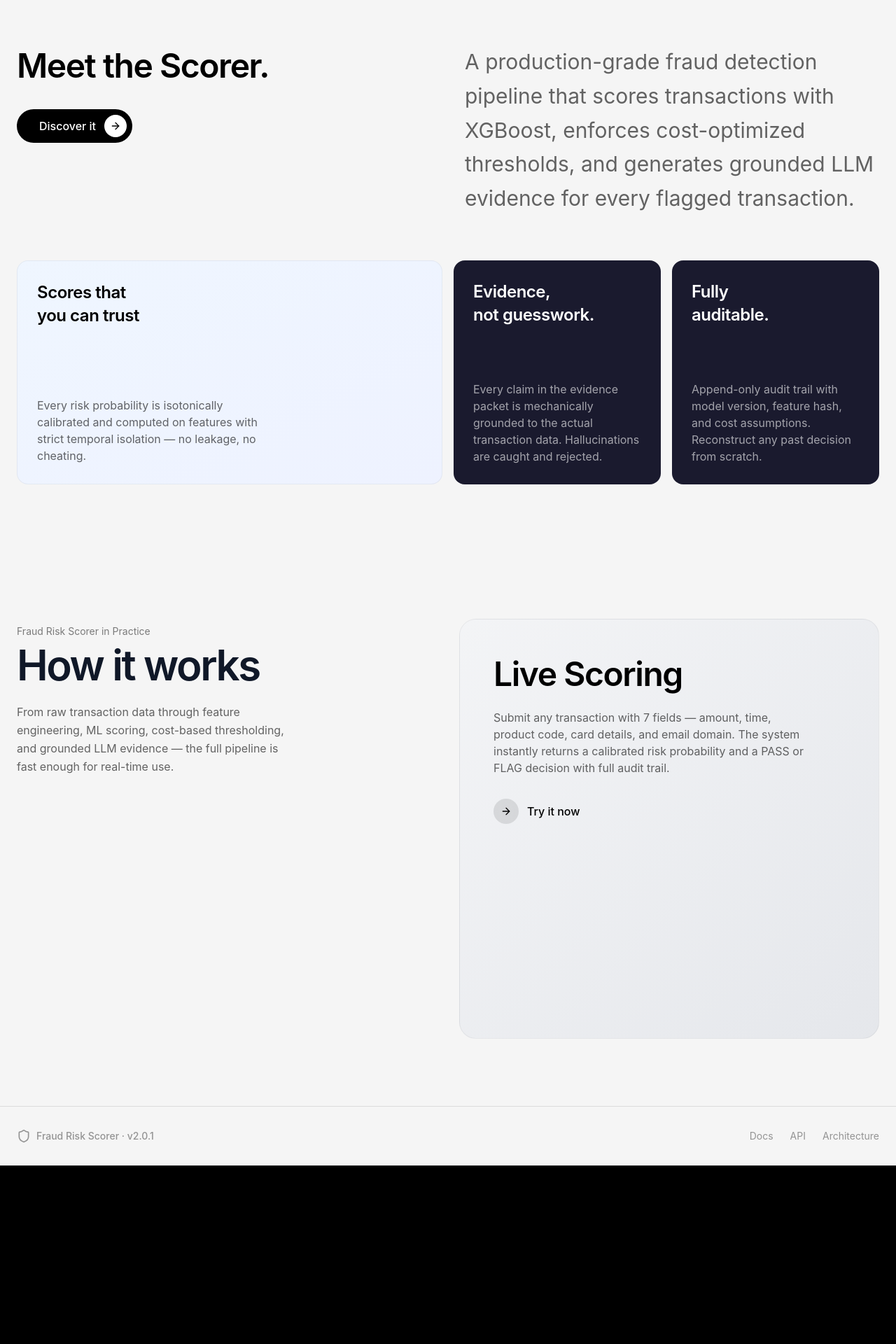
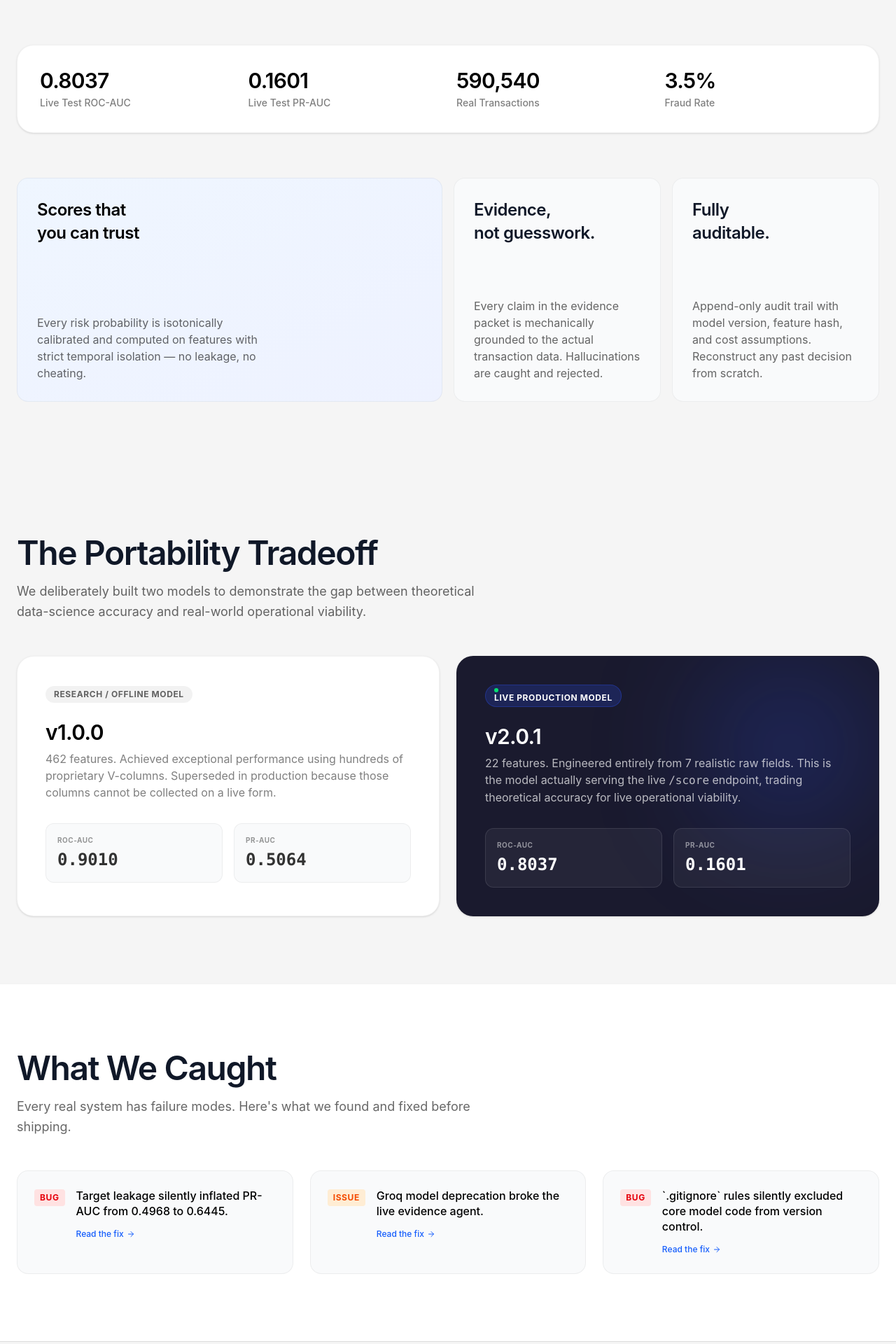
Before and after one commit to loomking/fraud-risk-scorer, a React (Vite) app in the folder frontend/: page / in a window 1280 px wide. Shown: the part 840-2760 px from the top of the page at 70% size. Before the commit the page ends 2505 px from the top, so only its background shows below. Built offline with nearby package versions, Linux system fonts and the light colour scheme.

Commit message:
refactor: restructure content scopes across pages

```diff
--- a/frontend/src/components/HeroLandingPage.tsx
+++ b/frontend/src/components/HeroLandingPage.tsx
@@ -1,5 +1,5 @@
 import { useState } from 'react';
-import { Menu, X, ArrowRight, Shield, LayoutDashboard } from 'lucide-react';
+import { Menu, X, ArrowRight, Shield, LayoutDashboard, Github, ArrowDown, Activity } from 'lucide-react';
 import { motion } from 'motion/react';
 
 export default function HeroLandingPage() {
@@ -27,7 +27,10 @@ export default function HeroLandingPage() {
           </div>
 
           {/* Right */}
-          <div className="flex items-center gap-3">
+          <div className="flex items-center gap-4">
+            <a href="https://github.com/loomking/fraud-risk-scorer" target="_blank" rel="noopener noreferrer" className="text-black/50 hover:text-black transition-colors hidden md:block">
+              <Github className="w-5 h-5" />
+            </a>
             <button
               onClick={() => window.location.hash = '#dashboard'}
               className="hidden md:inline-flex items-center gap-2 bg-black text-white text-base font-medium px-7 py-2.5 rounded-full hover:bg-gray-800 transition-colors duration-200"
@@ -137,25 +140,24 @@ export default function HeroLandingPage() {
       {/* ─── Info Section ─── */}
       <section className="bg-[#F5F5F5] px-6 py-24">
         <div className="max-w-[88rem] mx-auto">
-          {/* Row 1 */}
-          <div className="grid grid-cols-1 md:grid-cols-2 gap-12 mb-16 items-start">
-            <div>
-              <h2 className="text-black text-4xl md:text-5xl font-semibold leading-tight mb-8" style={{ letterSpacing: '-0.03em' }}>
-                Meet the Scorer.
-              </h2>
-              <button
-                onClick={() => window.location.hash = '#docs'}
-                className="inline-flex items-center gap-3 bg-black text-white text-base font-medium pl-8 pr-2 py-2 rounded-full hover:bg-gray-800 transition-colors duration-200"
-              >
-                Discover it
-                <span className="bg-white rounded-full p-2 flex items-center justify-center">
-                  <ArrowRight className="w-4 h-4 text-black" />
-                </span>
-              </button>
+          {/* Row 1 — Real Numbers Strip */}
+          <div className="grid grid-cols-2 md:grid-cols-4 gap-6 mb-16 items-center bg-white rounded-3xl p-8 border border-black/5 shadow-sm">
+            <div className="flex flex-col">
+              <span className="text-black text-3xl font-semibold tracking-tight">0.8037</span>
+              <span className="text-black/50 text-sm font-medium mt-1">Live Test ROC-AUC</span>
             </div>
-            <p className="text-black/60 text-2xl md:text-3xl leading-relaxed">
-              A production-grade fraud detection pipeline that scores transactions with XGBoost, enforces cost-optimized thresholds, and generates grounded LLM evidence for every flagged transaction.
-            </p>
+            <div className="flex flex-col">
+              <span className="text-black text-3xl font-semibold tracking-tight">0.1601</span>
+              <span className="text-black/50 text-sm font-medium mt-1">Live Test PR-AUC</span>
+            </div>
+            <div className="flex flex-col">
+              <span className="text-black text-3xl font-semibold tracking-tight">590,540</span>
+              <span className="text-black/50 text-sm font-medium mt-1">Real Transactions</span>
+            </div>
+            <div className="flex flex-col">
+              <span className="text-black text-3xl font-semibold tracking-tight">3.5%</span>
+              <span className="text-black/50 text-sm font-medium mt-1">Fraud Rate</span>
+            </div>
           </div>
 
           {/* Row 2 — Feature cards */}
@@ -170,20 +172,20 @@ export default function HeroLandingPage() {
               </p>
             </div>
             {/* Card 2 */}
-            <div className="rounded-2xl p-7 min-h-80 flex flex-col justify-between bg-[#1A1A2E] text-white">
+            <div className="rounded-2xl p-7 min-h-80 flex flex-col justify-between bg-gray-50 border border-black/5 text-gray-900">
               <h3 className="text-2xl font-semibold leading-snug" style={{ letterSpacing: '-0.02em' }}>
                 Evidence,<br/>not guesswork.
               </h3>
-              <p className="text-white/60 text-base">
+              <p className="text-black/60 text-base">
                 Every claim in the evidence packet is mechanically grounded to the actual transaction data. Hallucinations are caught and rejected.
               </p>
             </div>
             {/* Card 3 */}
-            <div className="rounded-2xl p-7 min-h-80 flex flex-col justify-between bg-[#1A1A2E] text-white">
+            <div className="rounded-2xl p-7 min-h-80 flex flex-col justify-between bg-gray-50 border border-black/5 text-gray-900">
               <h3 className="text-2xl font-semibold leading-snug" style={{ letterSpacing: '-0.02em' }}>
                 Fully<br/>auditable.
               </h3>
-              <p className="text-white/60 text-base">
+              <p className="text-black/60 text-base">
                 Append-only audit trail with model version, feature hash, and cost assumptions. Reconstruct any past decision from scratch.
               </p>
             </div>
@@ -191,37 +193,102 @@ export default function HeroLandingPage() {
         </div>
       </section>
 
-      {/* ─── Use Cases Section ─── */}
+
+
+      {/* ─── Model Comparison Section ─── */}
       <section className="bg-[#F5F5F5] px-6 py-24">
-        <div className="max-w-[88rem] mx-auto grid grid-cols-1 md:grid-cols-2 gap-8 items-start">
-          <div className="md:pr-12 md:pt-2">
-            <p className="text-black/50 text-sm mb-2">Fraud Risk Scorer in Practice</p>
-            <h2 className="text-5xl md:text-6xl font-semibold leading-none mb-6" style={{ letterSpacing: '-0.04em' }}>
-              How it works
+        <div className="max-w-[88rem] mx-auto">
+          <div className="mb-12">
+            <h2 className="text-4xl md:text-5xl font-semibold leading-none mb-4" style={{ letterSpacing: '-0.03em' }}>
+              The Portability Tradeoff
             </h2>
-            <p className="text-black/60 text-base leading-relaxed max-w-sm">
-              From raw transaction data through feature engineering, ML scoring, cost-based thresholding, and grounded LLM evidence — the full pipeline is fast enough for real-time use.
+            <p className="text-black/60 text-lg leading-relaxed max-w-2xl">
+              We deliberately built two models to demonstrate the gap between theoretical data-science accuracy and real-world operational viability.
             </p>
           </div>
-          <div className="relative rounded-3xl overflow-hidden min-h-[480px] md:min-h-[600px] bg-gradient-to-br from-gray-100 to-gray-200 border border-black/5">
-            <div className="relative z-10 p-10 md:p-12 flex flex-col justify-between h-full">
-              <div>
-                <h3 className="text-4xl md:text-5xl font-semibold leading-tight mb-5 text-black" style={{ letterSpacing: '-0.03em' }}>
-                  Live Scoring
-                </h3>
-                <p className="text-black/60 text-base max-w-md mb-8">
-                  Submit any transaction with 7 fields — amount, time, product code, card details, and email domain. The system instantly returns a calibrated risk probability and a PASS or FLAG decision with full audit trail.
-                </p>
+
+          <div className="grid grid-cols-1 md:grid-cols-2 gap-6">
+            <div className="bg-white rounded-3xl p-8 md:p-10 border border-black/5 shadow-sm">
+              <div className="inline-block bg-black/5 text-black/60 text-xs font-bold uppercase tracking-wider px-3 py-1 rounded-full mb-6">Research / Offline Model</div>
+              <h3 className="text-3xl font-semibold text-black mb-2" style={{ letterSpacing: '-0.02em' }}>v1.0.0</h3>
+              <p className="text-black/50 text-base mb-8">462 features. Achieved exceptional performance using hundreds of proprietary V-columns. Superseded in production because those columns cannot be collected on a live form.</p>
+
+              <div className="grid grid-cols-2 gap-4">
+                <div className="bg-gray-50 border border-black/5 rounded-xl p-4">
+                  <div className="text-[10px] text-black/40 uppercase tracking-wider font-bold mb-1">ROC-AUC</div>
+                  <div className="text-2xl font-mono font-bold text-black/80">0.9010</div>
+                </div>
+                <div className="bg-gray-50 border border-black/5 rounded-xl p-4">
+                  <div className="text-[10px] text-black/40 uppercase tracking-wider font-bold mb-1">PR-AUC</div>
+                  <div className="text-2xl font-mono font-bold text-black/80">0.5064</div>
+                </div>
               </div>
-              <button
-                onClick={() => window.location.hash = '#dashboard'}
-                className="inline-flex items-center gap-3 w-fit group"
-              >
-                <span className="w-9 h-9 rounded-full bg-black/10 backdrop-blur flex items-center justify-center group-hover:bg-black/20 transition-colors">
-                  <ArrowRight className="w-4 h-4 text-black" />
-                </span>
-                <span className="text-black font-medium text-base">Try it now</span>
-              </button>
+            </div>
+
+            <div className="bg-[#1A1A2E] text-white rounded-3xl p-8 md:p-10 border border-black/5 shadow-sm relative overflow-hidden">
+              <div className="absolute top-0 right-0 w-64 h-64 bg-[#3054ff]/20 blur-[80px] rounded-full pointer-events-none" />
+              <div className="relative z-10">
+                <div className="inline-block bg-[#3054ff]/20 text-white font-bold text-xs uppercase tracking-wider px-3 py-1 rounded-full mb-6 border border-[#3054ff]/30 flex items-center gap-2 w-fit">
+                  <div className="w-1.5 h-1.5 bg-green-400 rounded-full animate-pulse" /> Live Production Model
+                </div>
+                <h3 className="text-3xl font-semibold mb-2" style={{ letterSpacing: '-0.02em' }}>v2.0.1</h3>
+                <p className="text-white/70 text-base mb-8">22 features. Engineered entirely from 7 realistic raw fields. This is the model actually serving the live <code>/score</code> endpoint, trading theoretical accuracy for live operational viability.</p>
+
+                <div className="grid grid-cols-2 gap-4">
+                  <div className="bg-white/5 border border-white/10 rounded-xl p-4">
+                    <div className="text-[10px] text-white/50 uppercase tracking-wider font-bold mb-1">ROC-AUC</div>
+                    <div className="text-2xl font-mono font-bold text-white">0.8037</div>
+                  </div>
+                  <div className="bg-white/5 border border-white/10 rounded-xl p-4">
+                    <div className="text-[10px] text-white/50 uppercase tracking-wider font-bold mb-1">PR-AUC</div>
+                    <div className="text-2xl font-mono font-bold text-white">0.1601</div>
+                  </div>
+                </div>
+              </div>
+            </div>
+          </div>
+        </div>
+      </section>
+
+      {/* ─── Failure Stories Section ─── */}
+      <section className="bg-white px-6 py-24 border-t border-black/5">
+        <div className="max-w-[88rem] mx-auto">
+          <div className="mb-12">
+            <h2 className="text-4xl md:text-5xl font-semibold leading-none mb-4" style={{ letterSpacing: '-0.03em' }}>
+              What We Caught
+            </h2>
+            <p className="text-black/60 text-lg leading-relaxed max-w-2xl">
+              Every real system has failure modes. Here's what we found and fixed before shipping.
+            </p>
+          </div>
+
+          <div className="grid grid-cols-1 md:grid-cols-3 gap-6">
+            <div className="bg-gray-50 border border-black/5 rounded-2xl p-6 group hover:bg-gray-100 transition-colors">
+              <div className="flex items-start gap-4">
+                <div className="bg-red-100 text-red-600 font-bold text-xs uppercase tracking-wider px-2 py-1 rounded mt-0.5">Bug</div>
+                <div>
+                  <h4 className="text-black font-medium leading-snug mb-2">Target leakage silently inflated PR-AUC from 0.4968 to 0.6445.</h4>
+                  <a href="https://github.com/loomking/fraud-risk-scorer/blob/master/what_broke.md" target="_blank" className="text-xs text-blue-600 font-medium hover:underline inline-flex items-center gap-1">Read the fix <ArrowRight className="w-3 h-3" /></a>
+                </div>
+              </div>
+            </div>
+            <div className="bg-gray-50 border border-black/5 rounded-2xl p-6 group hover:bg-gray-100 transition-colors">
+              <div className="flex items-start gap-4">
+                <div className="bg-orange-100 text-orange-600 font-bold text-xs uppercase tracking-wider px-2 py-1 rounded mt-0.5">Issue</div>
+                <div>
+                  <h4 className="text-black font-medium leading-snug mb-2">Groq model deprecation broke the live evidence agent.</h4>
+                  <a href="https://github.com/loomking/fraud-risk-scorer/blob/master/what_broke.md" target="_blank" className="text-xs text-blue-600 font-medium hover:underline inline-flex items-center gap-1">Read the fix <ArrowRight className="w-3 h-3" /></a>
+                </div>
+              </div>
+            </div>
+            <div className="bg-gray-50 border border-black/5 rounded-2xl p-6 group hover:bg-gray-100 transition-colors">
+              <div className="flex items-start gap-4">
+                <div className="bg-red-100 text-red-600 font-bold text-xs uppercase tracking-wider px-2 py-1 rounded mt-0.5">Bug</div>
+                <div>
+                  <h4 className="text-black font-medium leading-snug mb-2">`.gitignore` rules silently excluded core model code from version control.</h4>
+                  <a href="https://github.com/loomking/fraud-risk-scorer/blob/master/reports/what_broke.md" target="_blank" className="text-xs text-blue-600 font-medium hover:underline inline-flex items-center gap-1">Read the fix <ArrowRight className="w-3 h-3" /></a>
+                </div>
+              </div>
             </div>
           </div>
         </div>
@@ -235,6 +302,9 @@ export default function HeroLandingPage() {
             <span className="text-sm text-black/40 font-medium">Fraud Risk Scorer · v2.0.1</span>
           </div>
           <div className="flex items-center gap-6 text-sm text-black/40">
+            <a href="https://github.com/loomking/fraud-risk-scorer" target="_blank" rel="noopener noreferrer" className="hover:text-black transition-colors">
+              <Github className="w-4 h-4" />
+            </a>
             <a href="#docs" className="hover:text-black transition-colors">Docs</a>
             <a href="#api" className="hover:text-black transition-colors">API</a>
             <a href="#architecture" className="hover:text-black transition-colors">Architecture</a>
--- a/frontend/src/components/InfoPage.tsx
+++ b/frontend/src/components/InfoPage.tsx
@@ -1,5 +1,5 @@
 import React from 'react';
-import { ArrowLeft, ArrowRight, Shield, Activity, Database, Lock, Layers, Server, Brain, Eye } from 'lucide-react';
+import { ArrowLeft, ArrowRight, Shield, Activity, Database, Lock, Layers, Server, Brain, Eye, Github } from 'lucide-react';
 import { motion } from 'motion/react';
 
 interface Props {
@@ -162,11 +162,24 @@ function ArchitectureContent() {
           <Card>
             <Activity className="w-8 h-8 mb-6 text-black/40" />
             <h3 className="text-2xl font-semibold mb-6" style={{ letterSpacing: '-0.02em' }}>The Decision Chain</h3>
-            <div className="flex flex-wrap items-center gap-2 mb-6">
-              {['Raw Input', 'Feature Pipeline', 'XGBoost', 'Isotonic Calibration', 'Threshold', 'PASS/FLAG', 'Evidence Agent', 'Audit Log'].map((step, i) => (
+            <div className="flex flex-col md:flex-row flex-wrap items-center justify-center gap-3 md:gap-4 p-8 md:p-12 bg-[#F5F5F5] rounded-3xl border border-black/5 mb-6">
+              {['Raw Transaction', 'Input Validation', 'Feature Pipeline', 'XGBoost Model', 'Isotonic Calibration', 'Risk Probability', 'Cost-Based Threshold', 'PASS/FLAG'].map((step, i) => (
                 <React.Fragment key={step}>
-                  <span className="bg-white border border-black/10 text-black/80 text-[13px] font-medium px-4 py-2 rounded-xl shadow-sm whitespace-nowrap">{step}</span>
-                  {i < 7 && <ArrowRight className="w-4 h-4 text-black/30 shrink-0" />}
+                  <span className="bg-white border border-black/10 text-black/80 text-sm md:text-base font-medium px-5 py-3 rounded-xl shadow-sm whitespace-nowrap">{step}</span>
+                  {i < 7 && <ArrowRight className="hidden md:block w-5 h-5 text-black/30 shrink-0" />}
+                  {i < 7 && <ArrowDown className="md:hidden w-5 h-5 text-black/30 shrink-0 my-1" />}
+                </React.Fragment>
+              ))}
+
+              <div className="w-full h-px bg-black/10 my-4 md:my-6 relative">
+                <div className="absolute top-1/2 left-1/2 -translate-x-1/2 -translate-y-1/2 bg-[#F5F5F5] px-4 text-xs font-bold text-black/40 uppercase tracking-wider">If FLAG</div>
+              </div>
+
+              {['Evidence Agent', 'Audit Trail'].map((step, i) => (
+                <React.Fragment key={step}>
+                  <span className="bg-white border border-black/10 text-black/80 text-sm md:text-base font-medium px-5 py-3 rounded-xl shadow-sm whitespace-nowrap">{step}</span>
+                  {i < 1 && <ArrowRight className="hidden md:block w-5 h-5 text-black/30 shrink-0" />}
+                  {i < 1 && <ArrowDown className="md:hidden w-5 h-5 text-black/30 shrink-0 my-1" />}
                 </React.Fragment>
               ))}
             </div>
@@ -216,34 +229,9 @@ function ApiContent() {
   return (
     <div className="space-y-24">
 
-      {/* WHY */}
       <section>
         <SectionTitle
-          title="Why this design"
-          subtitle="APIs must be defensive. We decouple scoring from evidence generation to ensure latency-sensitive operations never wait for LLM inference."
-        />
-        <div className="grid grid-cols-1 md:grid-cols-2 gap-6">
-          <Card>
-            <Server className="w-8 h-8 mb-6 text-black/40" />
-            <h3 className="text-2xl font-semibold mb-4 leading-snug" style={{ letterSpacing: '-0.02em' }}>Synchronous Scoring</h3>
-            <p className="text-black/60 text-base leading-relaxed">
-              The <code>/score</code> endpoint only runs the deterministic XGBoost pipeline and database logging. It is designed to be fast enough for real-time use in the critical path of a payment checkout.
-            </p>
-          </Card>
-          <Card>
-            <Brain className="w-8 h-8 mb-6 text-black/40" />
-            <h3 className="text-2xl font-semibold mb-4 leading-snug" style={{ letterSpacing: '-0.02em' }}>Asynchronous Evidence</h3>
-            <p className="text-black/60 text-base leading-relaxed">
-              The <code>/evidence</code> endpoint is a distinct call. Evidence generation takes seconds, which is unacceptable for a payment gateway. Decoupling allows fraud analysts to request evidence post-authorization without degrading the customer experience.
-            </p>
-          </Card>
-        </div>
-      </section>
-
-      {/* WHAT */}
-      <section>
-        <SectionTitle
-          title="What endpoints are available"
+          title="Evidence API Reference"
           subtitle="A complete RESTful interface for the risk pipeline."
         />
         <div className="grid grid-cols-1 gap-6">
@@ -310,23 +298,7 @@ function ApiContent() {
         </div>
       </section>
 
-      {/* HOW */}
-      <section>
-        <SectionTitle
-          title="How grounding validation works"
-          subtitle="The programmatic safety net for LLM outputs."
-        />
-        <div className="grid grid-cols-1 gap-6">
-          <Card dark>
-            <p className="text-white/70 text-base leading-relaxed mb-4">
-              When the endpoint returns the evidence payload, the <code>grounding_valid</code> boolean represents the output of a deterministic code check, not a secondary LLM verification prompt.
-            </p>
-            <p className="text-white/70 text-base leading-relaxed">
-              The validator iterates over every claim in the <code>evidence</code> array. It cross-references the keys in <code>sources</code> and the values in <code>source_values</code> against the exact feature vector that was logged in the database during the <code>/score</code> call. Any mismatch immediately invalidates the entire packet, preventing hallucinated data from reaching the analyst.
-            </p>
-          </Card>
-        </div>
-      </section>
+
 
     </div>
   );
@@ -384,12 +356,17 @@ export default function InfoPage({ route }: Props) {
             </a>
           ))}
         </nav>
-        <button
+        <div className="flex items-center gap-4">
+          <a href="https://github.com/loomking/fraud-risk-scorer" target="_blank" rel="noopener noreferrer" className="text-black/50 hover:text-black transition-colors hidden md:block">
+            <Github className="w-5 h-5" />
+          </a>
+          <button
           onClick={() => window.location.hash = '#dashboard'}
           className="bg-black text-white text-sm font-medium px-5 py-2 rounded-full hover:bg-gray-800 transition-colors"
         >
           Launch Dashboard
         </button>
+        </div>
       </header>
 
       {/* Hero Header */}
@@ -410,6 +387,24 @@ export default function InfoPage({ route }: Props) {
       >
         <ContentComponent />
       </motion.main>
+
+      {/* ─── Footer ─── */}
+      <footer className="bg-[#F5F5F5] border-t border-black/10 px-6 py-8 mt-12">
+        <div className="max-w-[88rem] mx-auto flex flex-col md:flex-row items-center justify-between gap-4">
+          <div className="flex items-center gap-2">
+            <Shield className="w-5 h-5 text-black/40" />
+            <span className="text-sm text-black/40 font-medium">Fraud Risk Scorer · v2.0.1</span>
+          </div>
+          <div className="flex items-center gap-6 text-sm text-black/40">
+            <a href="https://github.com/loomking/fraud-risk-scorer" target="_blank" rel="noopener noreferrer" className="hover:text-black transition-colors">
+              <Github className="w-4 h-4" />
+            </a>
+            <a href="#docs" className="hover:text-black transition-colors">Docs</a>
+            <a href="#api" className="hover:text-black transition-colors">API</a>
+            <a href="#architecture" className="hover:text-black transition-colors">Architecture</a>
+          </div>
+        </div>
+      </footer>
     </div>
   );
 }
```
